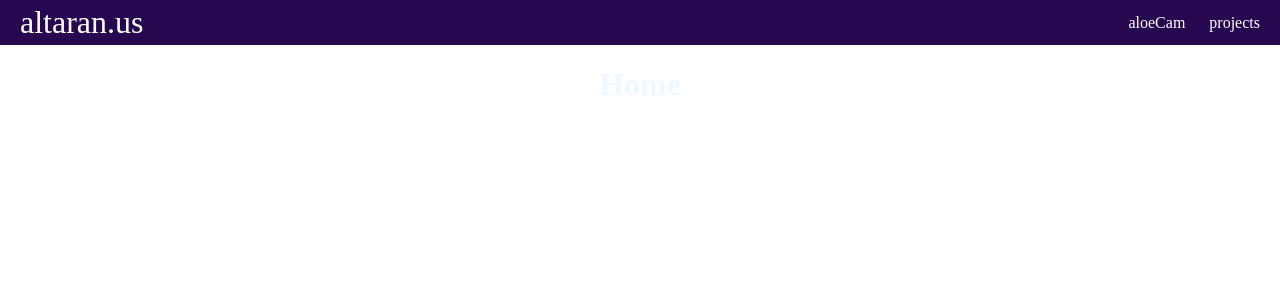
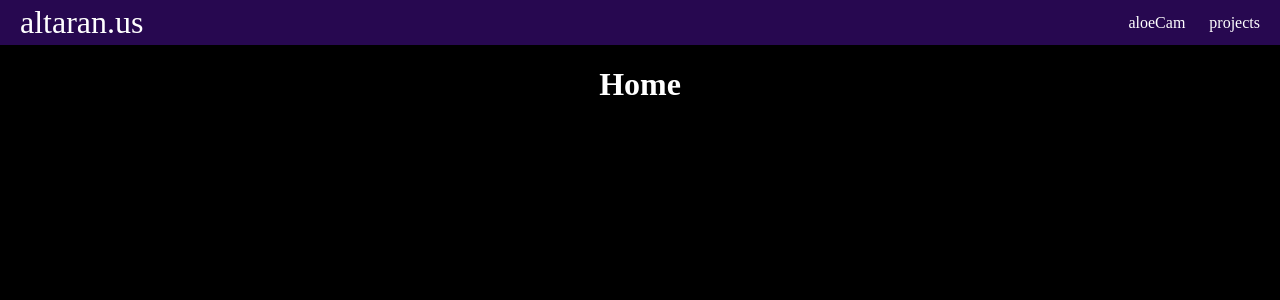
Before and after one commit to theAltaran/altaran.us, a React (Create React App) app: page / in a window 1280 px wide. Shown: the top 300 px of the page. Built offline with nearby package versions, Linux system fonts and the light colour scheme.

Commit message:
updated background

```diff
--- a/src/styles.css
+++ b/src/styles.css
@@ -4,7 +4,7 @@
 }
 
 body {
-
+  background-color: black;
   margin: 0;
 }
 
@@ -54,5 +54,5 @@ body {
 }
 
 h1{
-  color: aliceblue;
+  color: rgb(255, 255, 255);
 }
```
